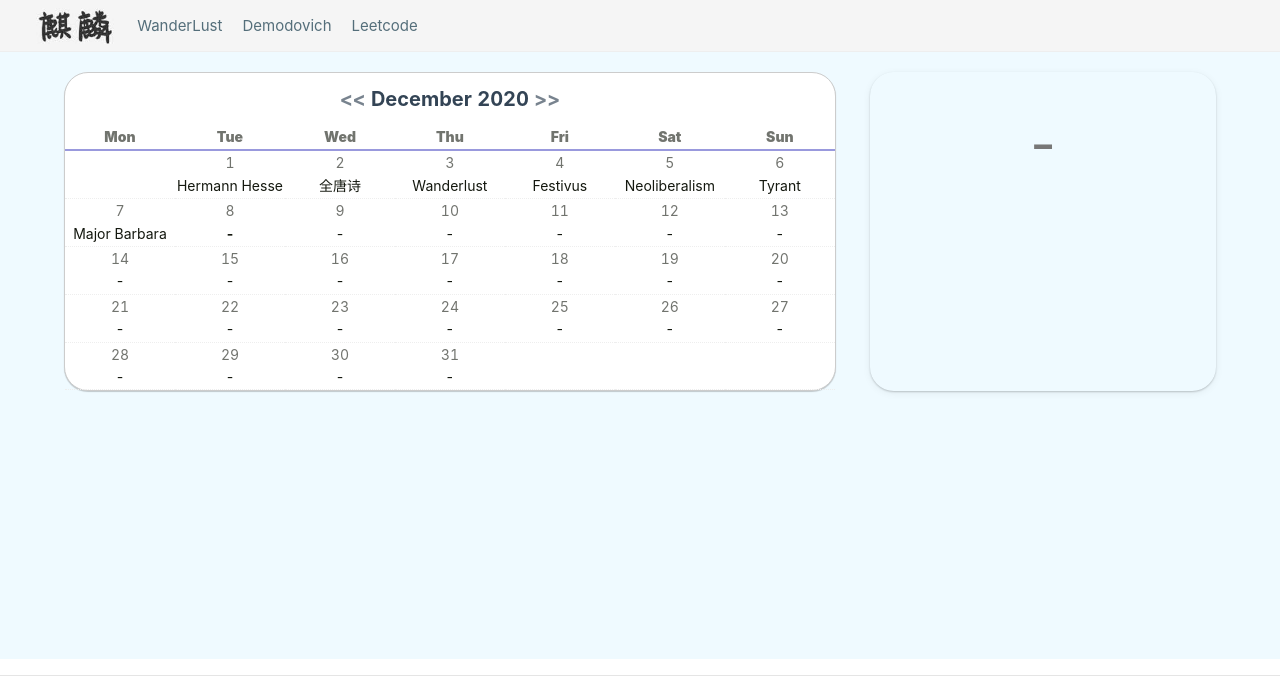
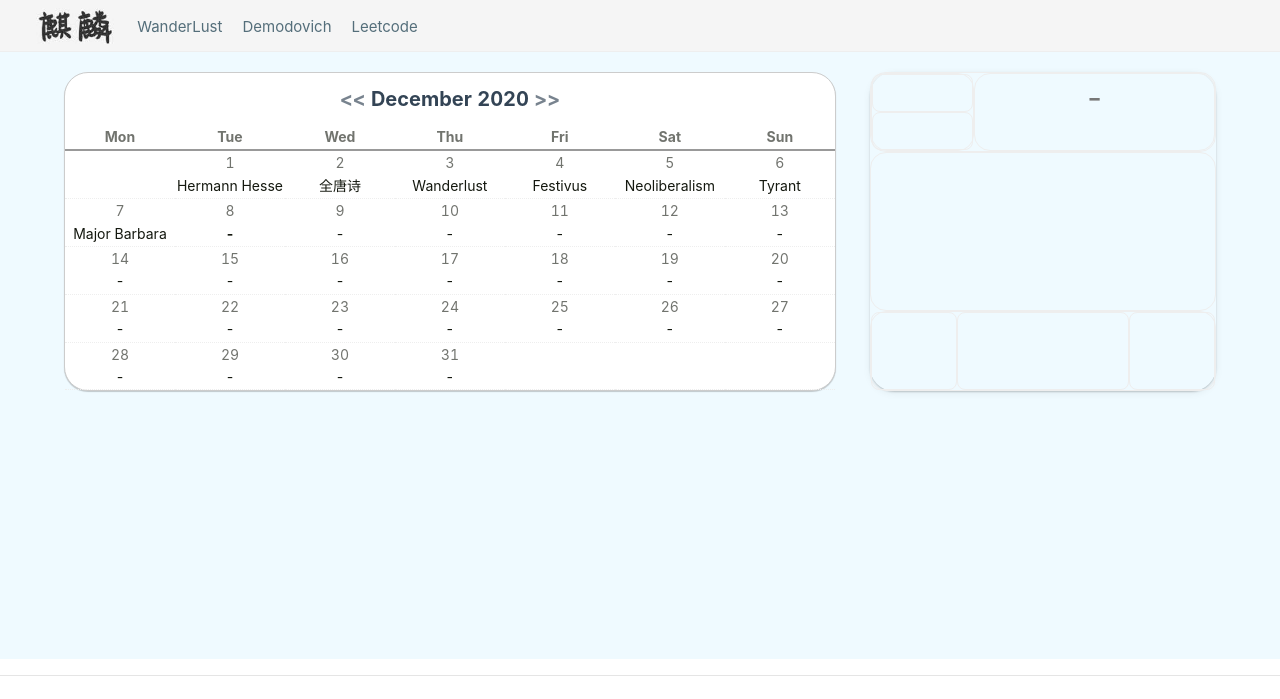
Before and after one commit to kylin-zhuo/home, a Flask app: page / in a window 1280 px wide. Shown: the top 699 px of the page. Run offline with Flask 2, Linux system fonts and the light colour scheme; data comes from the database, SQL or seed files in the repository; some libraries are stand-ins or nearby versions.

Commit message:
Finish the structure of row-1 box on the right.

```diff
--- a/static/css/home.css
+++ b/static/css/home.css
@@ -86,6 +86,9 @@
   float: right;
   position: relative;
   border-radius: 24px;
+  box-sizing: border-box;
+  color: rgba(0, 0, 0, 0.65);
+  box-shadow: rgba(0, 0, 0, 0.2) 0px 1px 2px, rgba(0, 0, 0, 0.06) 0px 2px 8px;
 }
 
 .today-keyword-calendar table {
@@ -99,7 +102,7 @@
 
 .today-keyword-calendar thead {
   opacity: 60%;
-  border-bottom: 2px solid #99d;
+  border-bottom: 2px solid #999;
 }
 
 .today-keyword-calendar .week .day {
@@ -164,28 +167,105 @@
   text-align: center;
 }
 
-.cardboard-2 {
-  box-sizing: border-box;
-  /* background: #fff; */
-  color: rgba(0, 0, 0, 0.65);
-  box-shadow: rgba(0, 0, 0, 0.2) 0px 1px 2px, rgba(0, 0, 0, 0.06) 0px 2px 8px;
+/* Box rows*/
+.box-row-1 {
+  text-align: center;
+  height: 25%;
+  border: 1px solid #eee;
+  border-radius: 16px;
 }
 
-.today-keyword-single-print-word {
-  text-align: center;
-  /* margin: 12px; */
-
+.box-row-1 .box-row-1-left {
+  width: 30%;
+  height: 100%;
+  border: 1px solid #eee;
+  border-radius: 16px;
+  position: relative;
+  float: left;
 }
 
-.today-keyword-single-print-word a {
+.box-row-1 .box-row-1-left .upper {
+  height: 50%;
+  border: 1px solid #eee;
+  border-radius: 8px;
+}
+
+.box-row-1 .box-row-1-left .lower {
+  height: 50%;
+  border: 1px solid #eee;
+  border-radius: 8px;
+}
+
+.box-row-1 .box-row-1-right {
+  width: 70%;
+  height: 100%;
+  border: 1px solid #eee;
+  border-radius: 16px;
+  position: relative;
+  float: right;
+  text-align: center;
+  vertical-align: middle;
+}
+
+.box-row-1 .box-row-1-right a {
   text-decoration: none;
   color: #777;
-  font-size: 56px;
+  font-size: 32px;
+  /* margin: 0; */
+  /* display: block;
+  position: absolute;
+  left: 0;
+  right: 0;
+  top: 0;
+  bottom: 0; */
 }
 
-.today-keyword-single-print-word a:hover {
+.box-row-1 .box-row-1-right a:hover {
   text-decoration: none;
   color: #555;
+}
+
+.box-row-2 {
+  position: relative;
+  height: 50%;
+  border: 1px solid #eee;
+  border-radius: 16px;
+}
+
+.box-row-3 {
+  position: relative;
+  /* float: bottom;
+  bottom: 0; */
+  height: 25%;
+  border: 1px solid #eee;
+  border-radius: 16px;
+}
+
+.box-row-3 .col1 {
+  width: 25%;
+  height: 100%;
+  position: relative;
+  float: left;
+  border: 1px solid #eee;
+  border-radius: 8px;
+}
+
+.box-row-3 .col2 {
+  width: 50%;
+  height: 100%;
+  position: relative;
+  float: left;
+  border: 1px solid #eee;
+  border-radius: 8px;
+}
+
+.box-row-3 .col3 {
+  width: 25%;
+  height: 100%;
+  position: relative;
+  float: right;
+  border: 1px solid #eee;
+  border-radius: 8px;
 }
 
 .home-logo {
@@ -196,7 +276,7 @@
   display: -webkit-box;
   display: -ms-flexbox;
   display: flex;
-  line-height: 20px;
+  line-height: 15px;
   position: relative;
 }
 .nav-item-container__16kF .nav-item__5BvG,
@@ -205,6 +285,7 @@
   -webkit-transition: 0.18s color ease-in-out;
   -o-transition: 0.18s color ease-in-out;
   transition: 0.18s color ease-in-out;
+  text-decoration: none;
 }
 .nav-item-container__16kF .nav-item__5BvG:hover,
 .nav-item-container__16kF .nav-item__5BvG .ant-dropdown-trigger:hover {
--- a/templates/home.html
+++ b/templates/home.html
@@ -39,21 +39,13 @@
             </a>
           </div>
           <div class="nav-item-container__16kF">
-            <a href="/wanderlust.html" class="nav-item__5BvG">
-              WanderLust
-            </a>
+            <a href="/wanderlust.html" class="nav-item__5BvG">WanderLust</a>
           </div>
           <div class="nav-item-container__16kF">
-            <a href="/demidovich.html" class="nav-item__5BvG">
-              Demodovich
-            </a>
+            <a href="/demidovich.html" class="nav-item__5BvG">Demodovich</a>
           </div>
           <div class="nav-item-container__16kF">
-            <span class="nav-item__5BvG">
-              <a class="nav-item__5BvG" href="/leetcode.html">
-                Leetcode
-              </a>
-            </span>
+            <a class="nav-item__5BvG" href="/leetcode.html">Leetcode</a>
           </div>
         </div>
       </div>
@@ -73,8 +65,7 @@
             <table>
               <thead>
                 <tr>
-                  <th><b>Mon</b></th><th><b>Tue</b></th><th><b>Wed</b></th><th><b>Thu</b></th>
-                  <th><b>Fri</b></th><th><b>Sat</b></th><th><b>Sun</b></th>
+                  <th>Mon</th><th>Tue</th><th>Wed</th><th>Thu</th><th>Fri</th><th>Sat</th><th>Sun</th>
                 </tr>
               </thead>
               <tbody>
@@ -93,13 +84,36 @@
           </div>
         </div>
 
-        <div class="today-keyword-container-right cardboard-2">
-          <div class="today-keyword-single-wrapper">
-            <div class="today-keyword-single-print-word">
-              <p><a href="" id="today-keyword-cardboard">Archimedes</a></p>
+        <!-- Right Panel Box -->
+        <div class="today-keyword-container-right">
+          <div class="box-row-1">
+            <div class="box-row-1-left">
+              <div class="upper">
+
+              </div>
+              <div class="lower">
+
+              </div>
             </div>
-            <div class="today-keyword-single-others">
+            <div class="box-row-1-right">
+              <a href="" id="today-keyword-cardboard"></a>
             </div>
+
+          </div>
+          <div class="box-row-2">
+
+          </div>
+          <div class="box-row-3">
+            <div class="col1">
+
+            </div>
+            <div class="col2">
+
+            </div>
+            <div class="col3">
+
+            </div>
+
           </div>
         </div>
       </div>
```
